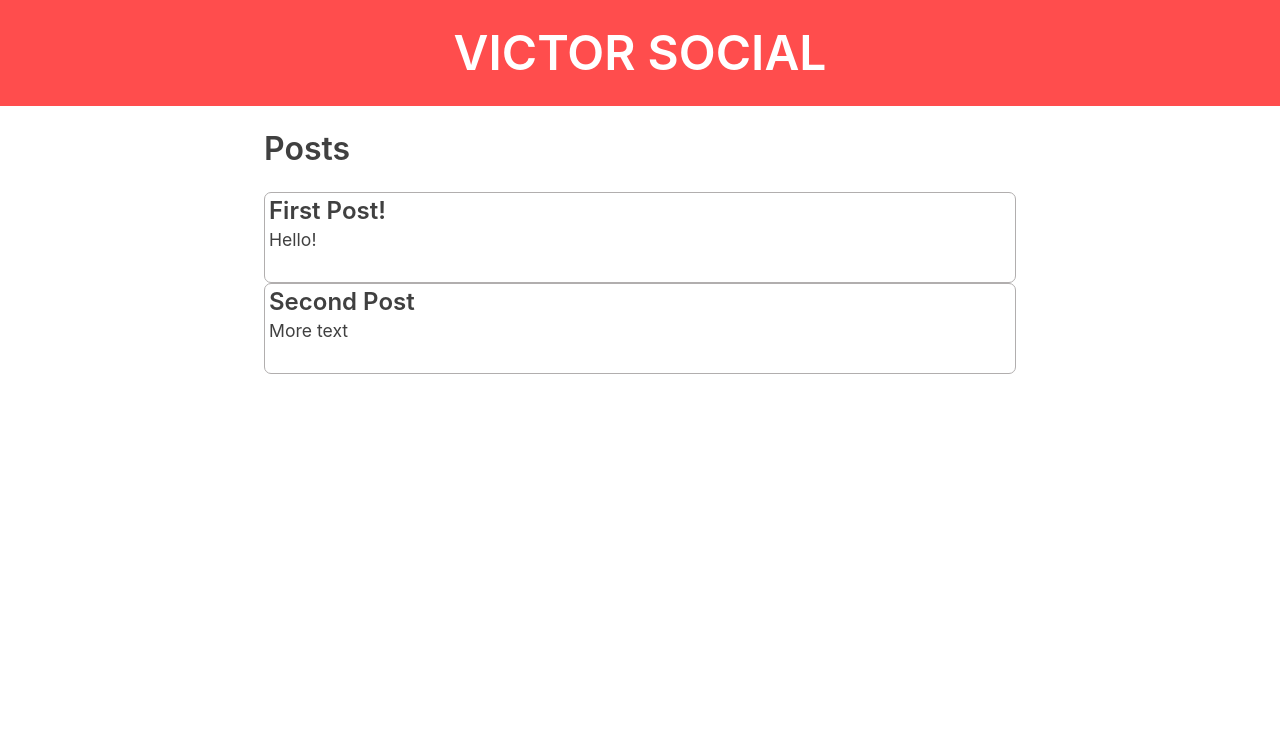
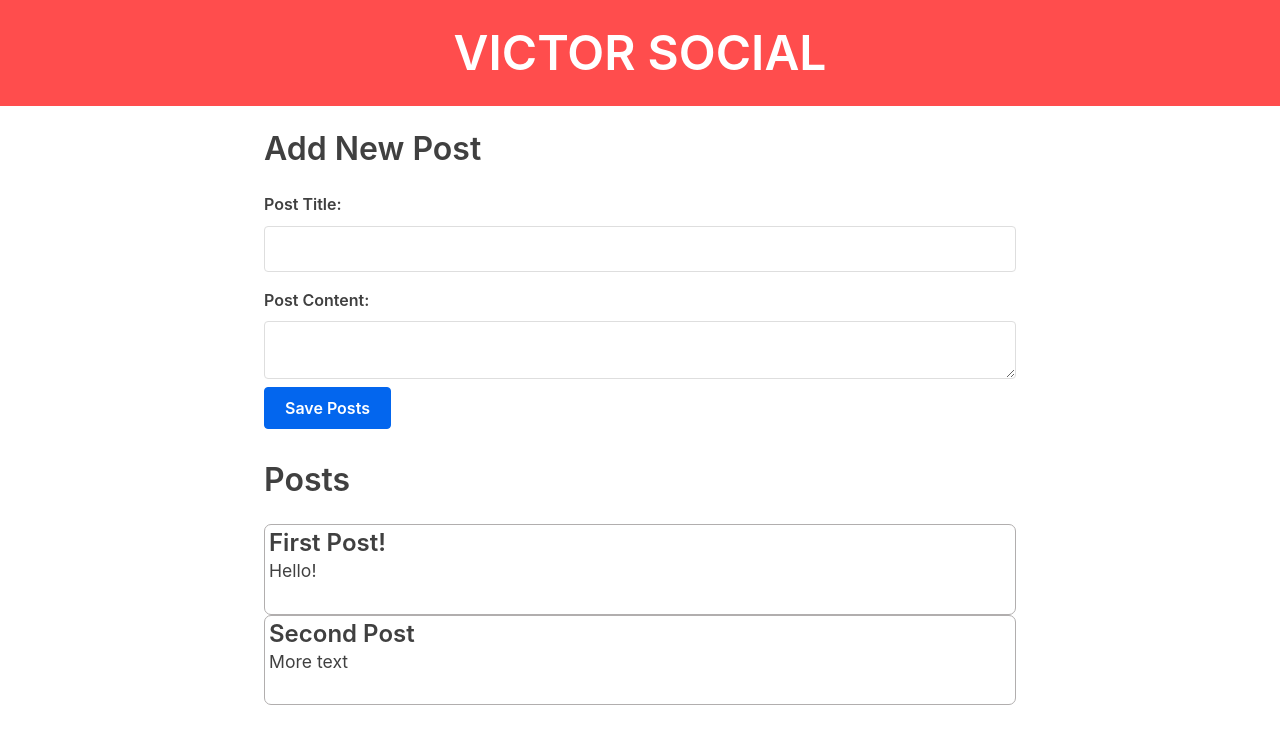
Before and after one commit to vuongvgc/social-app-redux, a React (Create React App) app: page / in a window 1280 px wide. Shown: the top 744 px of the page. Built offline with nearby package versions, Linux system fonts and the light colour scheme; what miragejs, txtgen would draw is missing.

Commit message:
create AddPostForm : note: Capitalcase for name funtion use useState

```diff
--- a/src/App.js
+++ b/src/App.js
@@ -7,7 +7,8 @@ import {
 } from 'react-router-dom'
 
 import { Navbar } from './app/Navbar'
-import {PostsList} from './features/posts/postsList'
+import {PostsList} from './features/posts/postsList';
+import {AddPostForm} from './features/posts/addPostForm';
 function App() {
   return (
     <Router>
@@ -19,6 +20,7 @@ function App() {
             path="/"
             render={() => (
               <React.Fragment>
+                <AddPostForm />
                 <PostsList />
               </React.Fragment>
             )}
--- /dev/null
+++ b/src/features/posts/addPostForm.js
@@ -0,0 +1,32 @@
+import React, { useState } from 'react';
+export const AddPostForm = () => {
+
+    const [title, setTitle] = useState('')
+    const [content, setContent] = useState('')
+
+    const onTitleChanged = e => setTitle(e.target.value)
+    const onContentChanged = e => setContent(e.target.value)
+    return(
+        <section>
+            <h2>Add New Post</h2>
+            <form>
+                <label htmlFor="postTitle">Post Title:</label>
+                <input
+                    type="text"
+                    id="postTitle"
+                    name="title"
+                    value={title}
+                    onChange={onTitleChanged} />
+                <label htmlFor="postContent">Post Content:</label>
+                <textarea
+                    id="postContent"
+                    name="content"
+                    value={content}
+                    onChange={onContentChanged}
+                />
+                <button type="button">Save Posts</button>
+            </form>
+        </section>
+    )
+
+}
```
